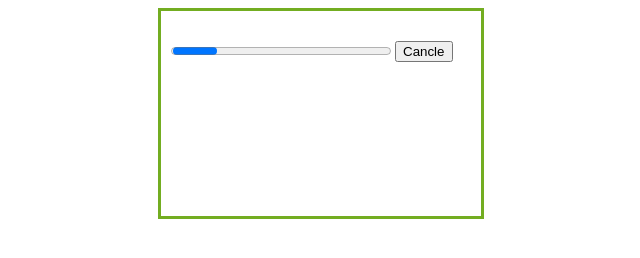
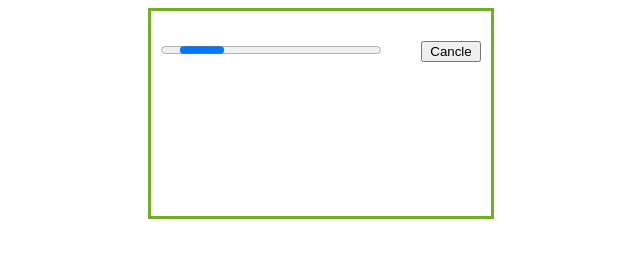
Before and after one commit to l0o0/tara, a website: page addon/chrome/content/progress.html in a window 1280 px wide. Shown: the whole page, without its empty margins (319-959 px from the left). Drawn offline with Linux system fonts and the light colour scheme.

Commit message:
ui: update progress window after backup file is created

```diff
--- a/addon/chrome/content/progress.html
+++ b/addon/chrome/content/progress.html
@@ -10,7 +10,7 @@
             width: 60%;
             border: 3px solid #73AD21;
             padding: 10px;
-            width: 300px;
+            width: 320px;
             height: 185px;
         }
 
@@ -20,6 +20,17 @@
 
         #status {
             height: 20px;
+        }
+
+        ul {
+            list-style-type: none;
+            padding-left: 5px;
+            padding-bottom: 2px;
+        }
+
+        #button1 {
+            width: 60px;
+            float: right;
         }
     </style>
 </head>
--- a/src/utils.ts
+++ b/src/utils.ts
@@ -208,6 +208,7 @@ class Utils extends AddonModule {
             outDir,
             OS.Path.join(saveDir, "backup.zip")
         );
+        this._Addon.views.completeProgressWindow();
         this._Addon._Zotero.debug("Backup complete");
     }
 
```
Also changed, not shown: src/views.ts (+18 -2 lines).
